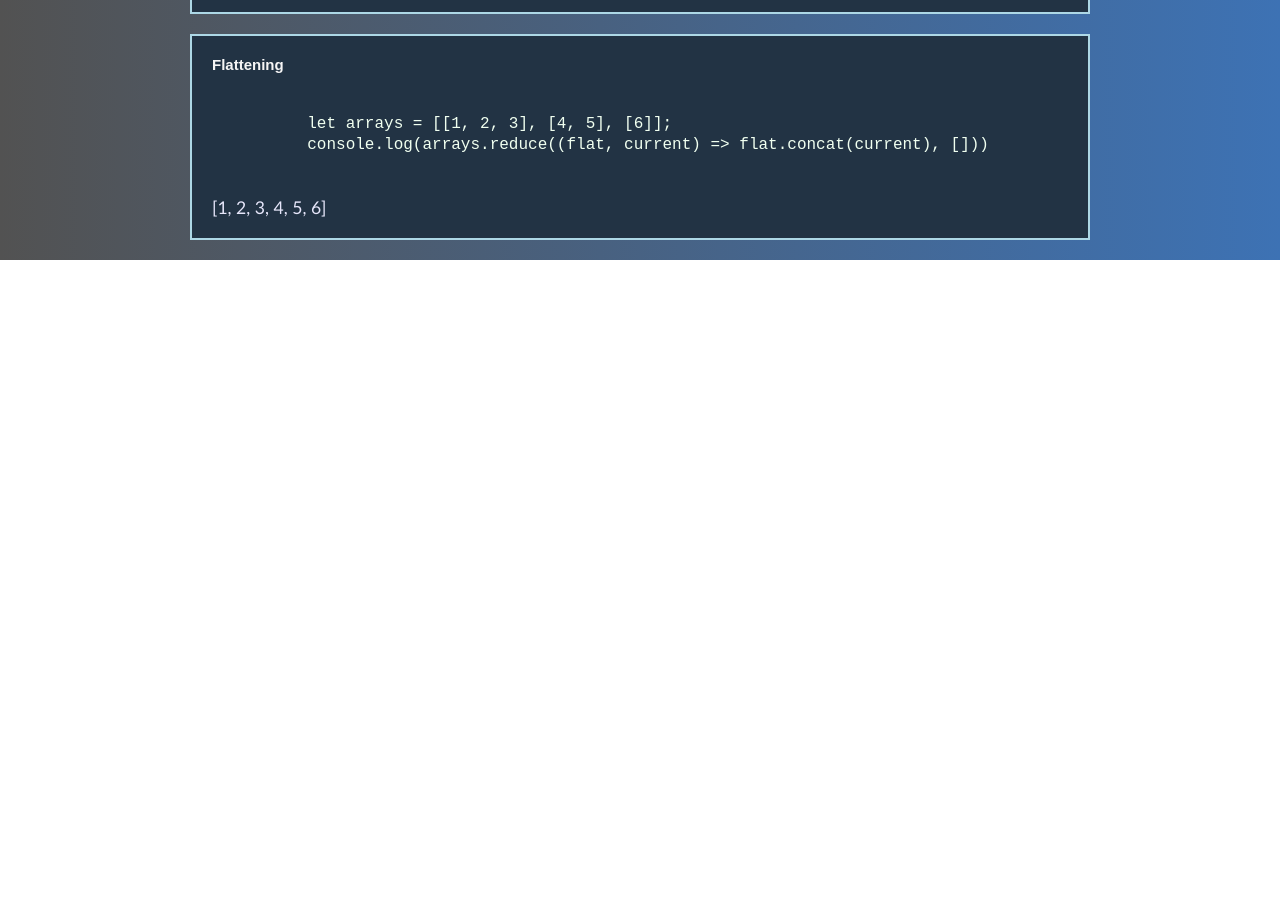
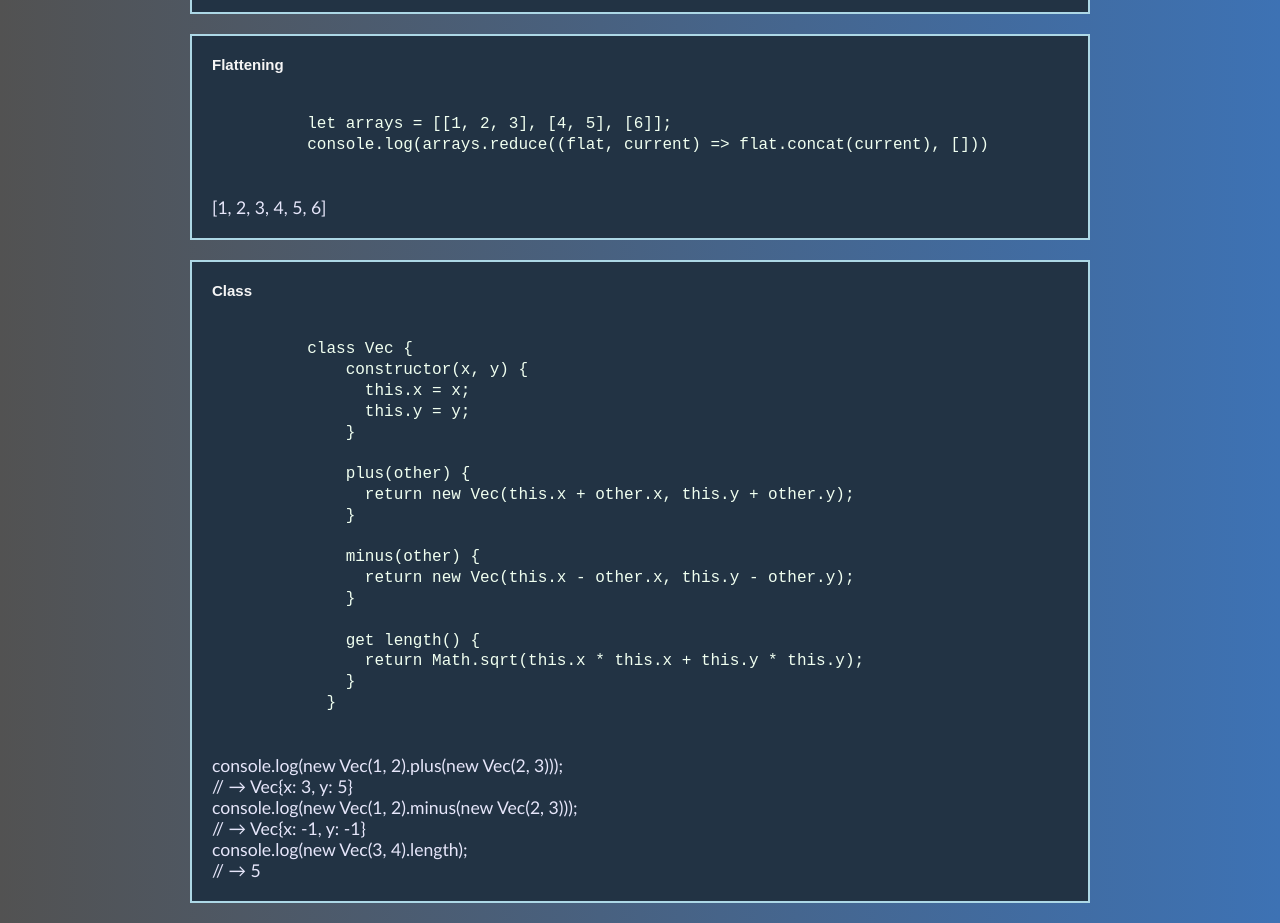
Before and after one commit to doki050/eloquentjavascript-exercises, a plain HTML site: page index.html in a window 1280 px wide. Shown: the part 4410-5333 px from the top of the page. Before the commit the page ends 4670 px from the top, so only its background shows below. Drawn offline with Linux system fonts and the light colour scheme.

Commit message:
class declaration

```diff
--- a/index.html
+++ b/index.html
@@ -249,5 +249,39 @@
         </p>
     </section>
 
+    <section class="section-class">
+        <h2>Class</h2>
+
+        <pre class="precode">
+            class Vec {
+                constructor(x, y) {
+                  this.x = x;
+                  this.y = y;
+                }
+
+                plus(other) {
+                  return new Vec(this.x + other.x, this.y + other.y);
+                }
+
+                minus(other) {
+                  return new Vec(this.x - other.x, this.y - other.y);
+                }
+
+                get length() {
+                  return Math.sqrt(this.x * this.x + this.y * this.y);
+                }
+              }
+        </pre>
+
+        <p class="output">
+            console.log(new Vec(1, 2).plus(new Vec(2, 3))); <br>
+            // → Vec{x: 3, y: 5} <br>
+            console.log(new Vec(1, 2).minus(new Vec(2, 3))); <br>
+            // → Vec{x: -1, y: -1} <br>
+            console.log(new Vec(3, 4).length); <br>
+            // → 5 <br>
+        </p>
+    </section>
+
 </body>
 </html>
--- a/js-factorial.js
+++ b/js-factorial.js
@@ -180,3 +180,32 @@ console.log("\n")
 // Flattening
 let arrays = [[1, 2, 3], [4, 5], [6]];
 console.log(arrays.reduce((flat, current) => flat.concat(current), []))
+
+console.log("\n");
+//11.
+// Class
+class Vec {
+  constructor(x, y) {
+    this.x = x;
+    this.y = y;
+  }
+
+  plus(other) {
+    return new Vec(this.x + other.x, this.y + other.y);
+  }
+
+  minus(other) {
+    return new Vec(this.x - other.x, this.y - other.y);
+  }
+
+  get length() {
+    return Math.sqrt(this.x * this.x + this.y * this.y);
+  }
+}
+
+console.log(new Vec(1, 2).plus(new Vec(2, 3)));
+// → Vec{x: 3, y: 5}
+console.log(new Vec(1, 2).minus(new Vec(2, 3)));
+// → Vec{x: -1, y: -1}
+console.log(new Vec(3, 4).length);
+// → 5
```
